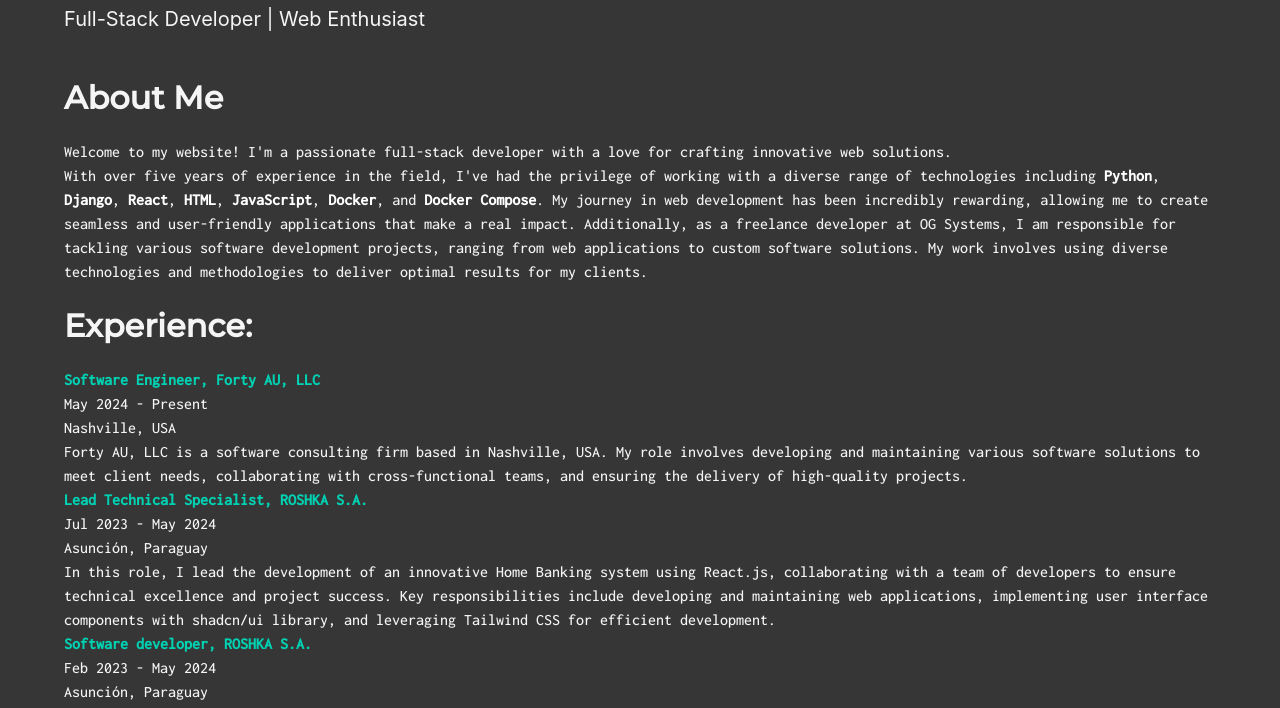
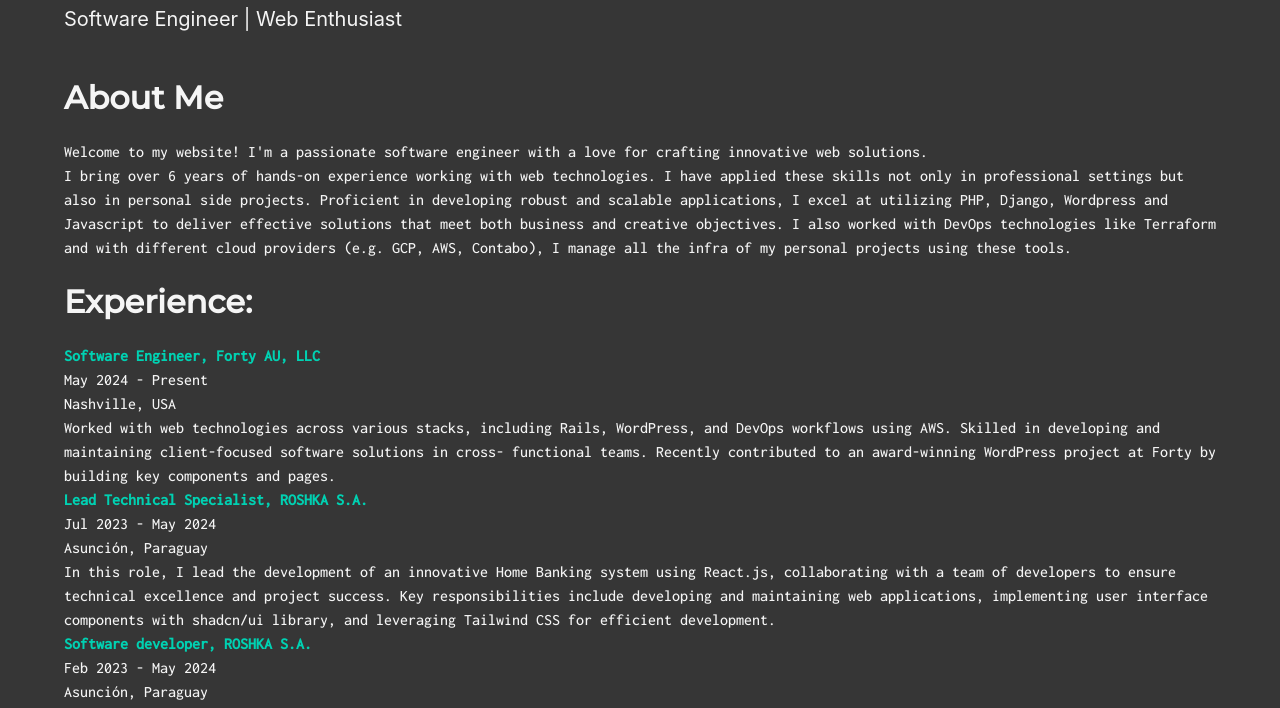
Before and after one commit to OscarGonzalez97/OscarGonzalez97.github.io, a plain HTML site: page index.html in a window 1280 px wide. Shown: the part 91-799 px from the top of the page. Drawn offline with Linux system fonts and the light colour scheme.

Commit message:
Update index.html

```diff
--- a/index.html
+++ b/index.html
@@ -46,7 +46,7 @@
                     </span>
                 </a>
                 <h2 class="subtitle has-text-light mt-2">
-                    Full-Stack Developer | Web Enthusiast
+                    Software Engineer | Web Enthusiast
                 </h2>
             </div>
         </div>
@@ -54,16 +54,23 @@
     <section class="section">
         <div class="container">
             <h2 class="title has-text-light">About Me</h2>
-            <p class="has-text-light">Welcome to my website! I'm a passionate full-stack developer with a love for crafting innovative web solutions.</p>
+            <p class="has-text-light">Welcome to my website! I'm a passionate software engineer with a love for crafting innovative web solutions.</p>
 
-            <p class="has-text-light">With over five years of experience in the field, I've had the privilege of working with a diverse range of technologies including <strong class="has-text-white">Python</strong>, <strong class="has-text-white">Django</strong>, <strong class="has-text-white">React</strong>, <strong class="has-text-white">HTML</strong>, <strong class="has-text-white">JavaScript</strong>, <strong class="has-text-white">Docker</strong>, and <strong class="has-text-white">Docker Compose</strong>. My journey in web development has been incredibly rewarding, allowing me to create seamless and user-friendly applications that make a real impact. Additionally, as a freelance developer at OG Systems, I am responsible for tackling various software development projects, ranging from web applications to custom software solutions. My work involves using diverse technologies and methodologies to deliver optimal results for my clients.</p>
+            <p class="has-text-light">I bring over 6 years of hands-on experience working with web technologies. I have applied these skills not only in
+professional settings but also in personal side projects. Proficient in developing robust and scalable applications,
+I excel at utilizing PHP, Django, Wordpress and Javascript to deliver effective solutions that meet both business
+and creative objectives. I also worked with DevOps technologies like Terraform and with different cloud providers
+(e.g. GCP, AWS, Contabo), I manage all the infra of my personal projects using these tools.</p>
 
            <br/>
             <h2 class="title has-text-light">Experience:</h2>
            <p class="has-text-light"><strong class="has-text-primary">Software Engineer, Forty AU, LLC</strong><br>
             May 2024 - Present<br>
             Nashville, USA<br>
-           Forty AU, LLC is a software consulting firm based in Nashville, USA. My role involves developing and maintaining various software solutions to meet client needs, collaborating with cross-functional teams, and ensuring the delivery of high-quality projects.
+            Worked with web technologies across various stacks, including Rails, WordPress, and DevOps
+            workflows using AWS. Skilled in developing and maintaining client-focused software solutions in cross-
+            functional teams. Recently contributed to an award-winning WordPress project at Forty by building key
+            components and pages.
 
             <p class="has-text-light"><strong class="has-text-primary">Lead Technical Specialist, ROSHKA S.A.</strong><br>
             Jul 2023 - May 2024<br>
```
